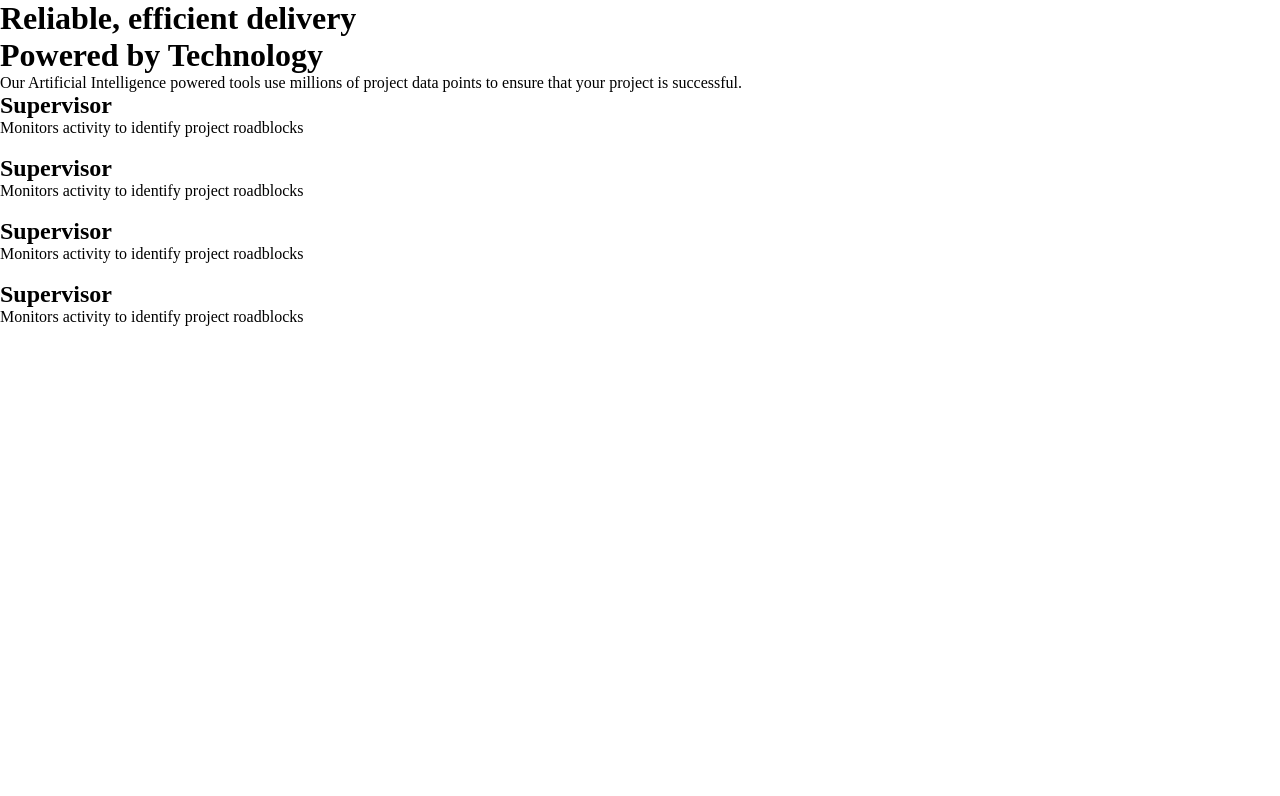
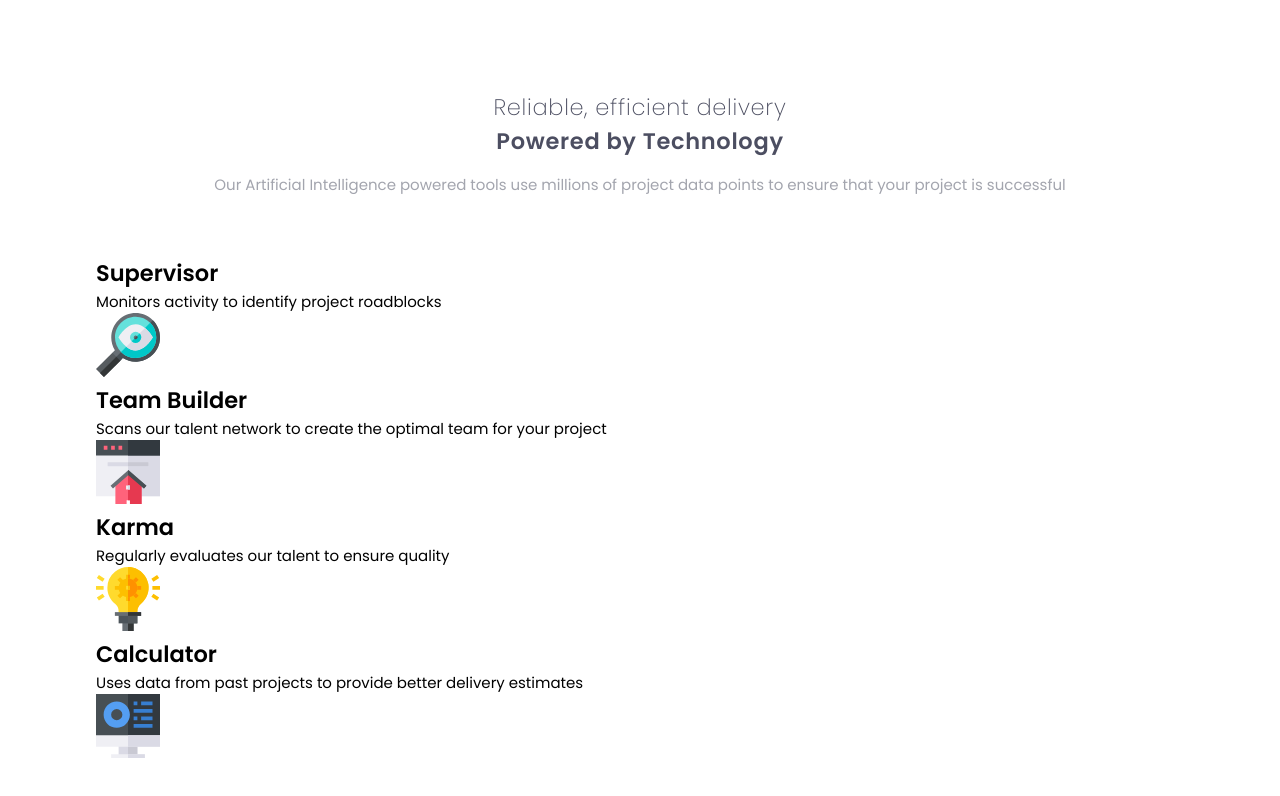
Before and after one commit to DariusMatthews/feature-cards_page, a website: page index.html in a window 1280 px wide. Drawn offline with Linux system fonts and the light colour scheme.

Commit message:
updated html and header styles added

```diff
--- a/index.html
+++ b/index.html
@@ -16,11 +16,11 @@
       <h1 class="header__title header__title--thin">
           Reliable, efficient delivery
       </h1>
-      <h1 class="header__title header__title--bold">
+      <h1 class="header__title">
         Powered by Technology
       </h1>
       <p class="header__content">
-        Our Artificial Intelligence powered tools use millions of project data points to ensure that your project is successful.
+        Our Artificial Intelligence powered tools use millions of project data points to ensure that your project is successful
       </p>
     </header>
 
@@ -36,46 +36,46 @@
           Monitors activity to identify project roadblocks
         </p>
         <div class="card__img">
-          <img src="" alt="">
+          <img src="/images/icon-supervisor.svg" alt="supervisor">
         </div>
       </div>
 
       <!-- Red card  -->
       <div class="card card--red">
         <h2 class="card__title">
-          Supervisor
+          Team Builder
         </h2>
         <p class="card__content">
-          Monitors activity to identify project roadblocks
+          Scans our talent network to create the optimal team for your project
         </p>
         <div class="card__img">
-          <img src="" alt="">
+          <img src="/images/icon-team-builder.svg" alt="team-builder">
         </div>
       </div>
 
       <!-- Orange card  -->
       <div class="card card--orange">
         <h2 class="card__title">
-          Supervisor
+          Karma
         </h2>
         <p class="card__content">
-          Monitors activity to identify project roadblocks
+          Regularly evaluates our talent to ensure quality
         </p>
         <div class="card__img">
-          <img src="" alt="">
+          <img src="/images/icon-karma.svg" alt="karma">
         </div>
       </div>
 
       <!-- Blue card  -->
       <div class="card card--blue">
         <h2 class="card__title">
-          Supervisor
+          Calculator
         </h2>
         <p class="card__content">
-          Monitors activity to identify project roadblocks
+          Uses data from past projects to provide better delivery estimates
         </p>
         <div class="card__img">
-          <img src="" alt="">
+          <img src="/images/icon-calculator.svg" alt="calculator">
         </div>
       </div>
 
--- a/scss/1-base/_reset.scss
+++ b/scss/1-base/_reset.scss
@@ -1,7 +1,12 @@
 //CSS RESET
+
+:root {
+  font-size: $font-size;
+}
 
 * {
   margin: 0;
   padding: 0;
   box-sizing: border-box;
+  font-family: $font-stack;
 }
--- a/scss/2-layout/_large-screen.scss
+++ b/scss/2-layout/_large-screen.scss
@@ -0,0 +1,8 @@
+// media query for desktop screen size 375px
+
+@media only screen and (min-width: $desktop-width) {
+  .container {
+    width: 75%;
+    margin: auto;
+  }
+}
--- a/scss/2-layout/_small-screen.scss
+++ b/scss/2-layout/_small-screen.scss
@@ -0,0 +1,8 @@
+// media query for mobile screen size layout 375px
+
+@media only screen and (min-width: $mobile-width) {
+  .container {
+    width: 85%;
+    margin: auto;
+  }
+}
--- a/scss/3-modules/_header.scss
+++ b/scss/3-modules/_header.scss
@@ -0,0 +1,22 @@
+//Header Block Styles
+
+.header {
+  padding-top: 6rem;
+  text-align: center;
+
+  &__title {
+    font-size: 1.5rem;
+    color: $dark-blue;
+    letter-spacing: .7px;
+
+    &--thin {
+      font-weight: $thin;
+    }
+  }
+
+  &__content {
+    color: $grey-blue;
+    padding-top: 1rem;
+    margin-bottom: 4rem;
+  }
+}
--- a/scss/3-modules/_modules-dir.scss
+++ b/scss/3-modules/_modules-dir.scss
@@ -1,2 +1,2 @@
-@import 'main-text';
+@import 'header';
 @import 'card';
```
Also changed, not shown: css/app.css.
